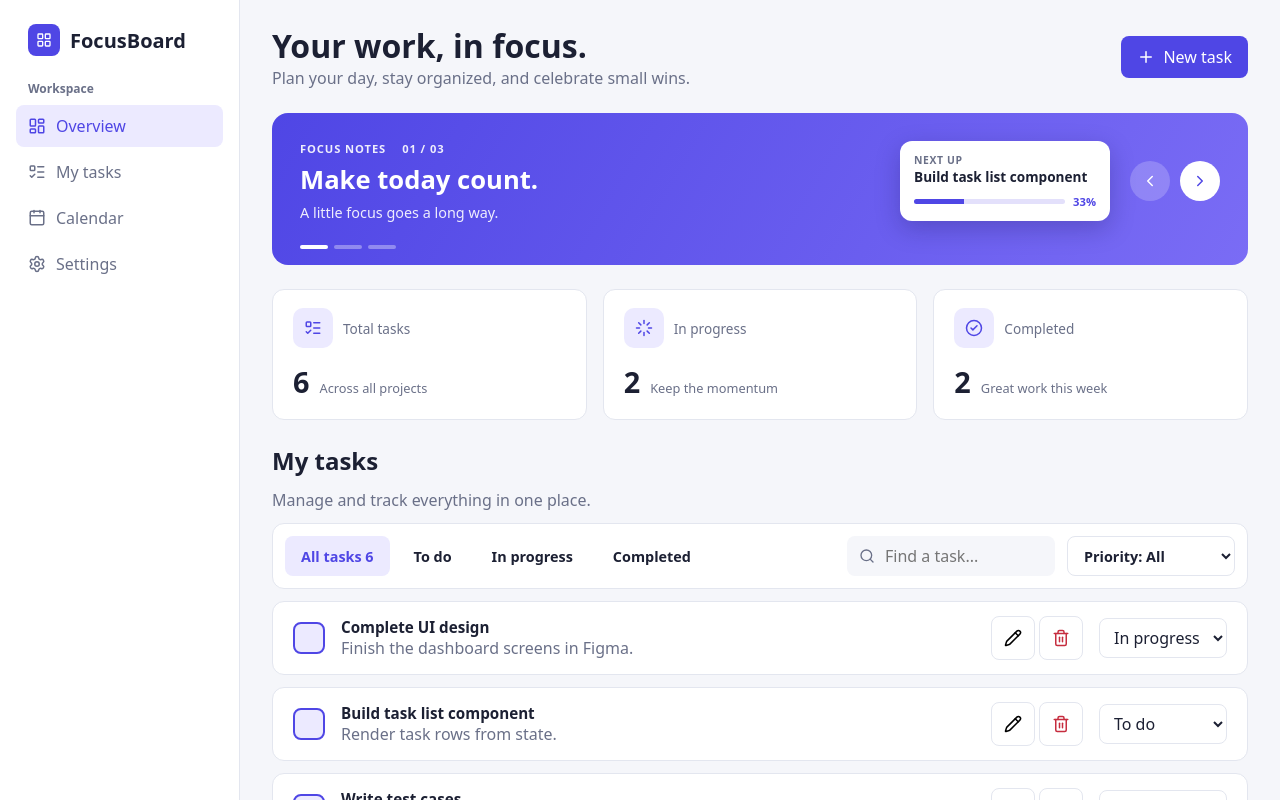
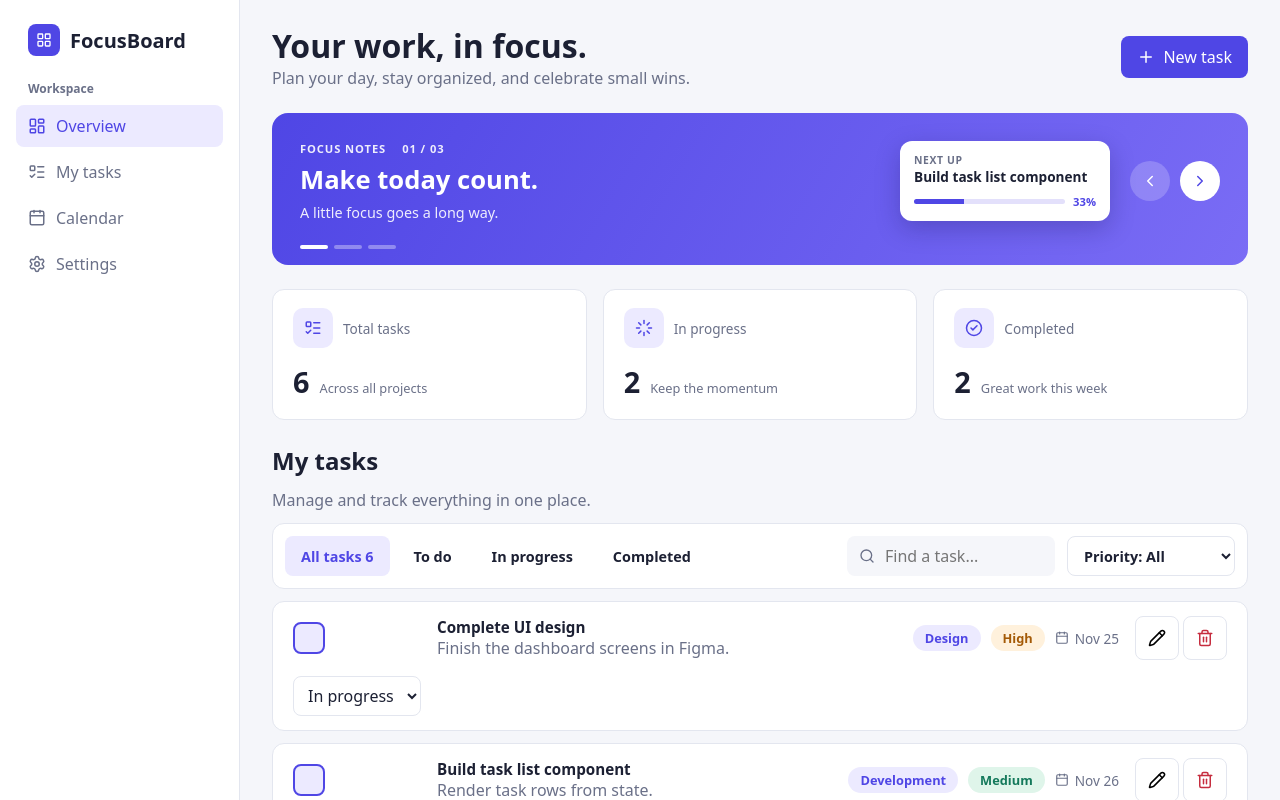
Before and after one commit to akanksha519/focusboard, a React (Vite) app: page / in a window 1280 px wide. Shown: the top 800 px of the page. Built offline with nearby package versions, Linux system fonts and the light colour scheme.

Commit message:
Fix task card meta and lint errors

```diff
--- a/src/components/TaskCard.jsx
+++ b/src/components/TaskCard.jsx
@@ -1,10 +1,11 @@
+import { Calendar, Check, Pencil, Trash2 } from 'lucide-react'
 import { STATUS, STATUSES } from '../data/sampleTasks'
-import { Calendar, Check, Pencil, Trash2 } from 'lucide-react'
 
 const formatDate = iso =>
   iso ? new Date(iso + 'T00:00:00').toLocaleDateString('en-US', { month: 'short', day: 'numeric' }) : ''
 
-export default function TaskCard({ task, onStatusChange, onEdit, onDelete }) {  const done = task.status === STATUS.COMPLETED
+export default function TaskCard({ task, onStatusChange, onEdit, onDelete }) {
+  const done = task.status === STATUS.COMPLETED
 
   return (
     <li className={done ? 'task done' : 'task'}>
@@ -22,7 +23,18 @@ export default function TaskCard({ task, onStatusChange, onEdit, onDelete }) {
         {task.description && <p className="subtitle">{task.description}</p>}
       </div>
 
-        <div className="task-actions">
+      <div className="task-meta">
+        <span className="badge badge-category">{task.category}</span>
+        <span className={`badge badge-${task.priority.toLowerCase()}`}>{task.priority}</span>
+        {task.dueDate && (
+          <span className="due">
+            <Calendar size={14} aria-hidden="true" />
+            {formatDate(task.dueDate)}
+          </span>
+        )}
+      </div>
+
+      <div className="task-actions">
         <button className="icon-btn" onClick={() => onEdit(task)} aria-label={`Edit ${task.title}`}>
           <Pencil size={18} aria-hidden="true" />
         </button>
```
